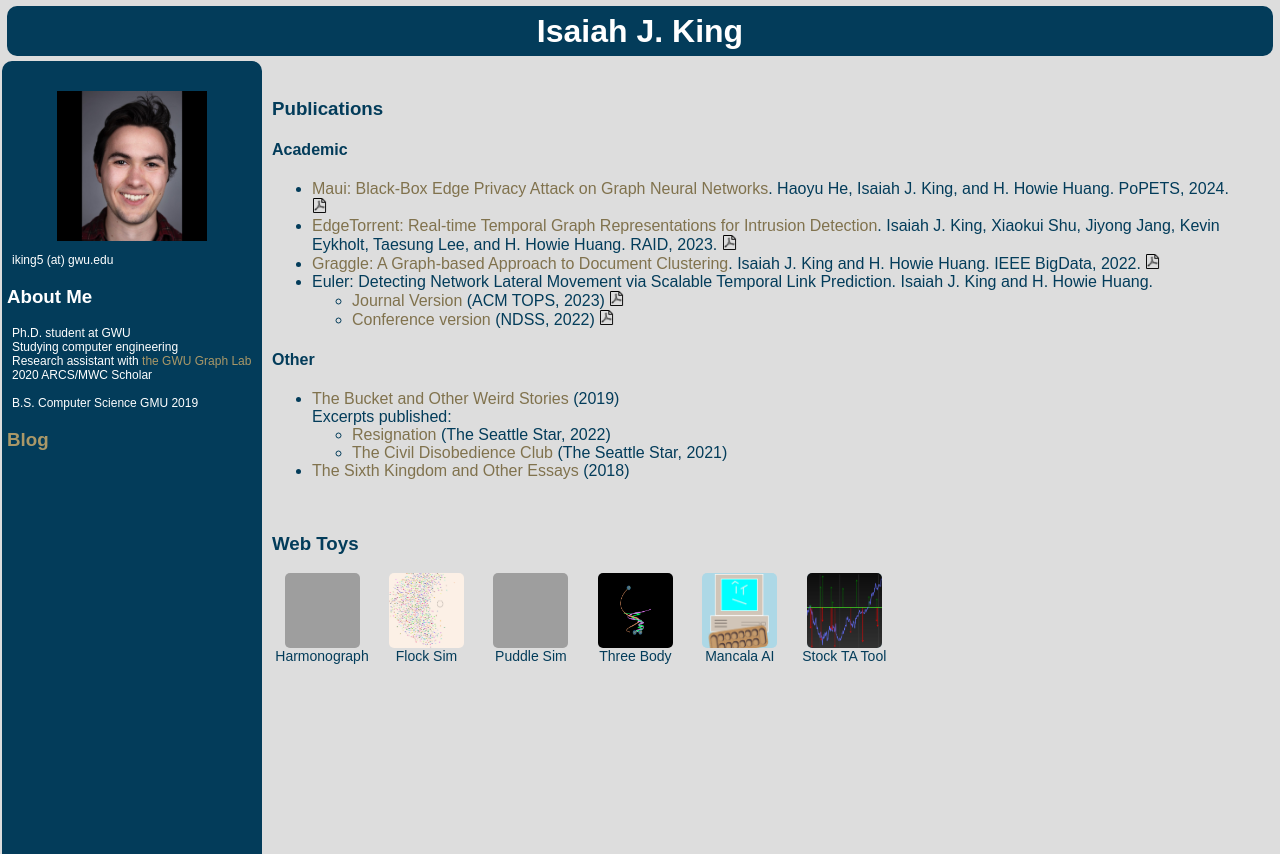
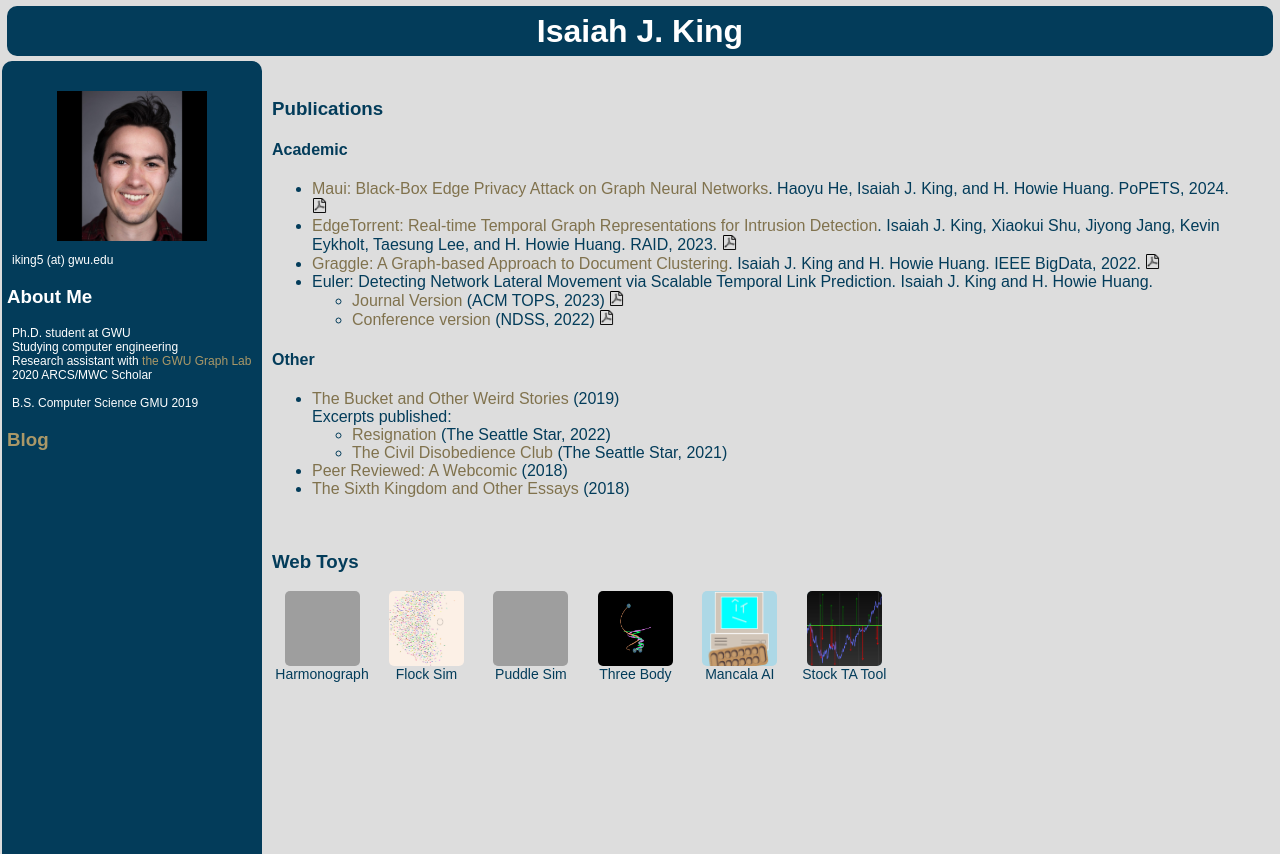
Before and after one commit to zazyzaya/zazyzaya.github.io, a plain HTML site: page index.html in a window 1280 px wide. Shown: the top 854 px of the page. Drawn offline with Linux system fonts and the light colour scheme; grey boxes are pictures that could not be loaded.

Commit message:
adding webcomic

```diff
--- a/index.html
+++ b/index.html
@@ -96,6 +96,9 @@
                     </ul>
                 </li>
                 <li>
+                    <a href="https://gmufourthestate.com/author/iking5/" target="_blank">Peer Reviewed: A Webcomic</a> (2018)
+                </li>
+                <li>
                     <a href="https://books.google.com/books/about/The_Sixth_Kingdom_and_Other_Essays_I_Wro.html?id=yH9eDwAAQBAJ" target="_blank"> The Sixth Kingdom and Other Essays</a> (2018)
                 </li>
             </ul>
```
